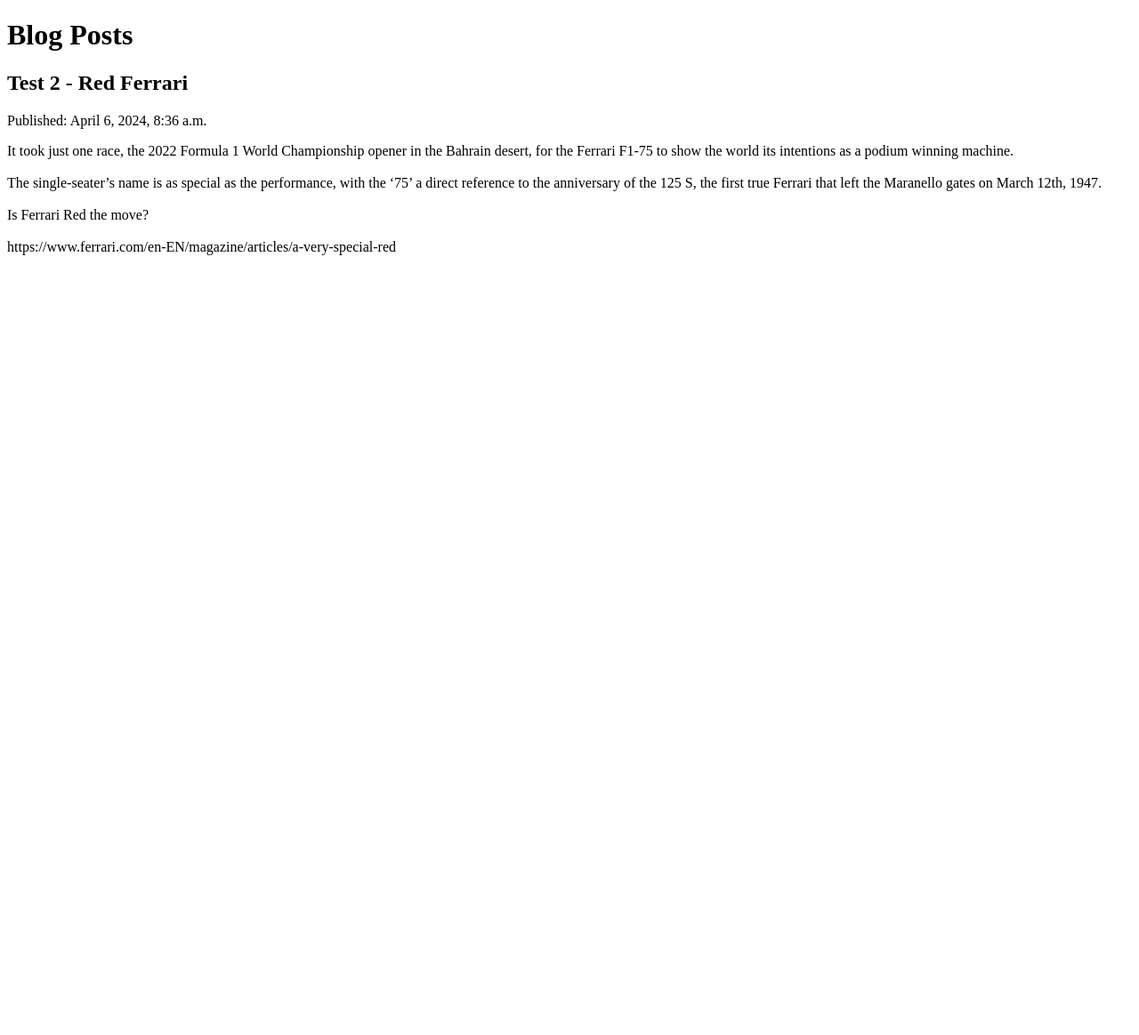
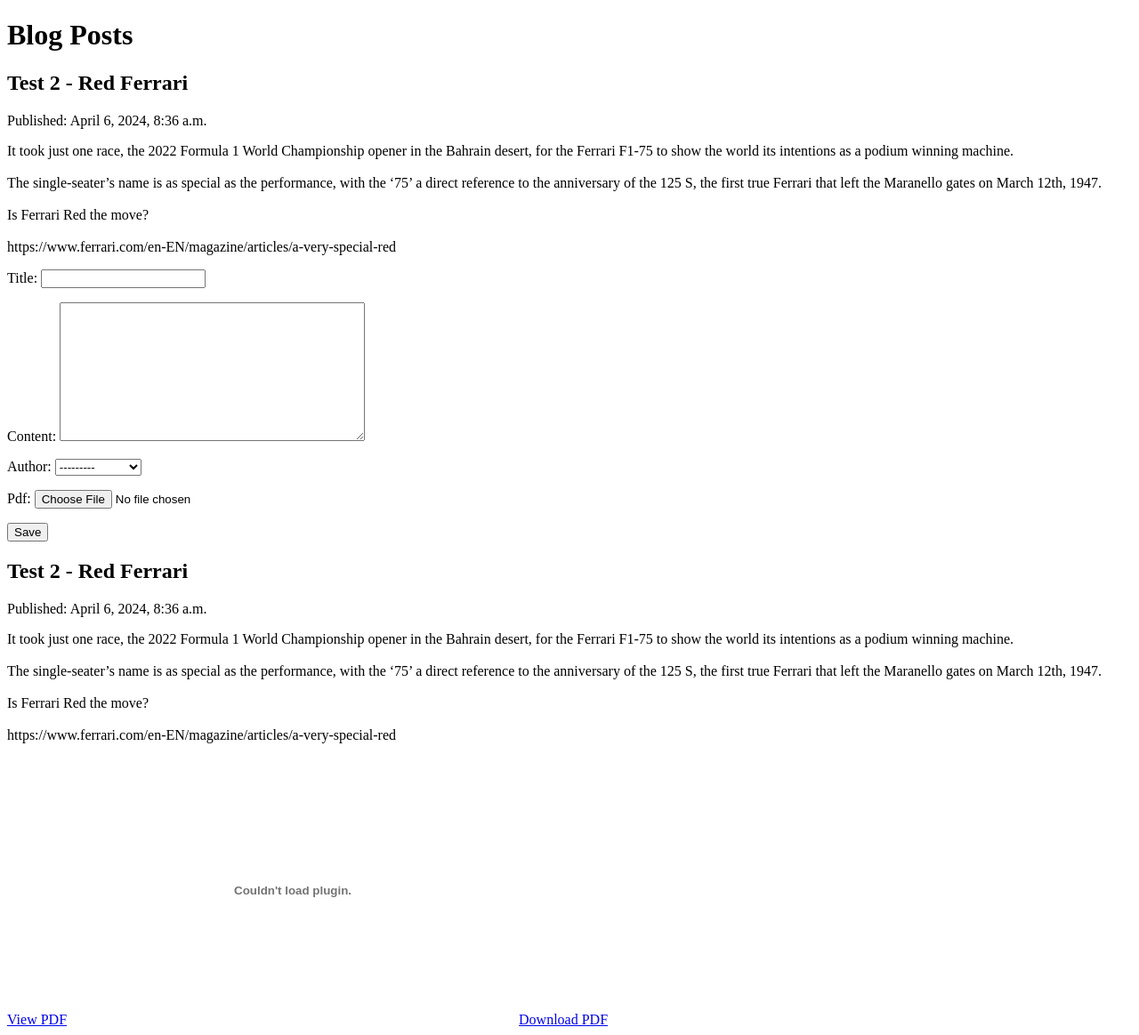
Before and after one commit to akb-p34/Calhoun, a Django app: template Calhoun_Blog/blog/templates/blog/post_list.html in a window 1280 px wide. Shown: the whole page at 89% size. Before the commit the page ends 287 px from the top, so only its background shows below. Run offline with Django 4.2, Linux system fonts and the light colour scheme; the template is opened without the code that fills it: values that come from a table or form of the project are taken from there, others are empty; data comes from the database, SQL or seed files in the repository; both versions use the stored data as it was after the commit.

Commit message:
Working on showing PDFs & uploading to site

```diff
--- a/Calhoun_Blog/Calhoun_Blog/settings.py
+++ b/Calhoun_Blog/Calhoun_Blog/settings.py
@@ -9,6 +9,8 @@
 For the full list of settings and their values, see
 https://docs.djangoproject.com/en/4.2/ref/settings/
 """
+
+import os
 
 from pathlib import Path
 
@@ -122,3 +124,6 @@
 # https://docs.djangoproject.com/en/4.2/ref/settings/#default-auto-field
 
 DEFAULT_AUTO_FIELD = 'django.db.models.BigAutoField'
+
+MEDIA_URL = '/media/'
+MEDIA_ROOT = os.path.join(BASE_DIR, 'media')
--- /dev/null
+++ b/Calhoun_Blog/blog/forms.py
@@ -0,0 +1,7 @@
+from django import forms
+from .models import Post
+
+class PostForm(forms.ModelForm):
+    class Meta:
+        model = Post
+        fields = ('title', 'content', 'author', 'pdf',)
--- a/Calhoun_Blog/blog/models.py
+++ b/Calhoun_Blog/blog/models.py
@@ -7,6 +7,7 @@
     author = models.ForeignKey(User, on_delete=models.CASCADE)
     published_date = models.DateTimeField(auto_now_add=True)
     # Optional: add more fields as needed, such as `categories` or `tags`
+    pdf = models.FileField(upload_to='pdfs/', null=True, blank=True)
 
 class Comment(models.Model):
     post = models.ForeignKey(Post, related_name='comments', on_delete=models.CASCADE)
--- a/Calhoun_Blog/blog/templates/blog/post_list.html
+++ b/Calhoun_Blog/blog/templates/blog/post_list.html
@@ -12,5 +12,24 @@
             <p>{{ post.content|linebreaksbr }}</p>
         </div>
     {% endfor %}
+    <form method="post" enctype="multipart/form-data">
+        {% csrf_token %}
+        {{ form.as_p }}
+        <button type="submit">Save</button>
+    </form>
+    {% for post in posts %}
+    <div>
+        <h2>{{ post.title }}</h2>
+        <p>Published: {{ post.published_date }}</p>
+        <p>{{ post.content|linebreaksbr }}</p>
+        {% if post.pdf %}
+            <a href="{{ post.pdf.url }}">View PDF</a>
+        {% endif %}
+        {% if post.pdf %}
+            <embed src="{{ post.pdf.url }}" type="application/pdf" width="500" height="300">
+            <a href="{{ post.pdf.url }}" download="{{ post.pdf.url|slice:'5:' }}">Download PDF</a>
+        {% endif %}
+    </div>
+    {% endfor %}
 </body>
 </html>
--- a/Calhoun_Blog/blog/urls.py
+++ b/Calhoun_Blog/blog/urls.py
@@ -1,6 +1,8 @@
 from django.urls import path
 from . import views
+from django.conf import settings
+from django.conf.urls.static import static
 
 urlpatterns = [
     path('', views.post_list, name='post_list'),
-]
+] + static(settings.MEDIA_URL, document_root=settings.MEDIA_ROOT)
```
Also changed, not shown: Calhoun_Blog/blog/views.py (+12 -0 lines), Calhoun_Blog/blog/migrations/0003_post_pdf.py (added), Calhoun_Blog/db.sqlite3, 1 other file.
